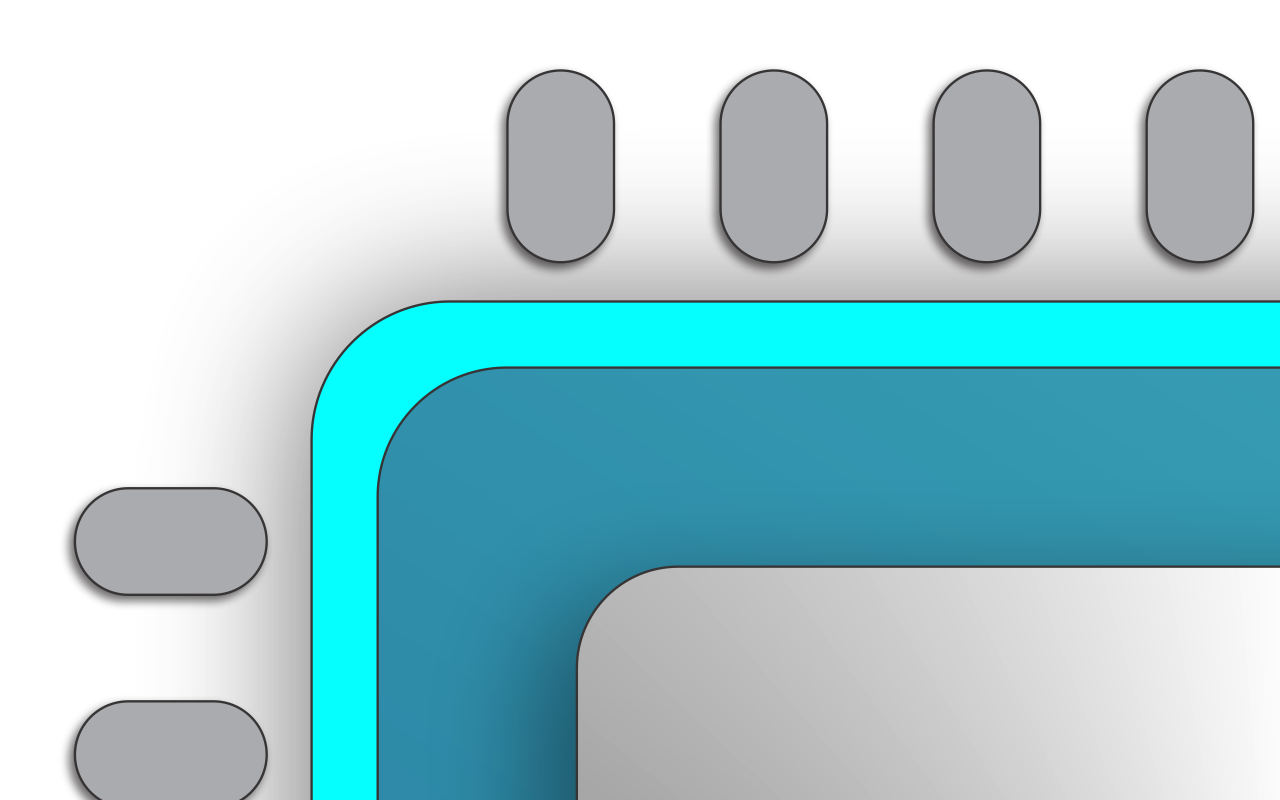
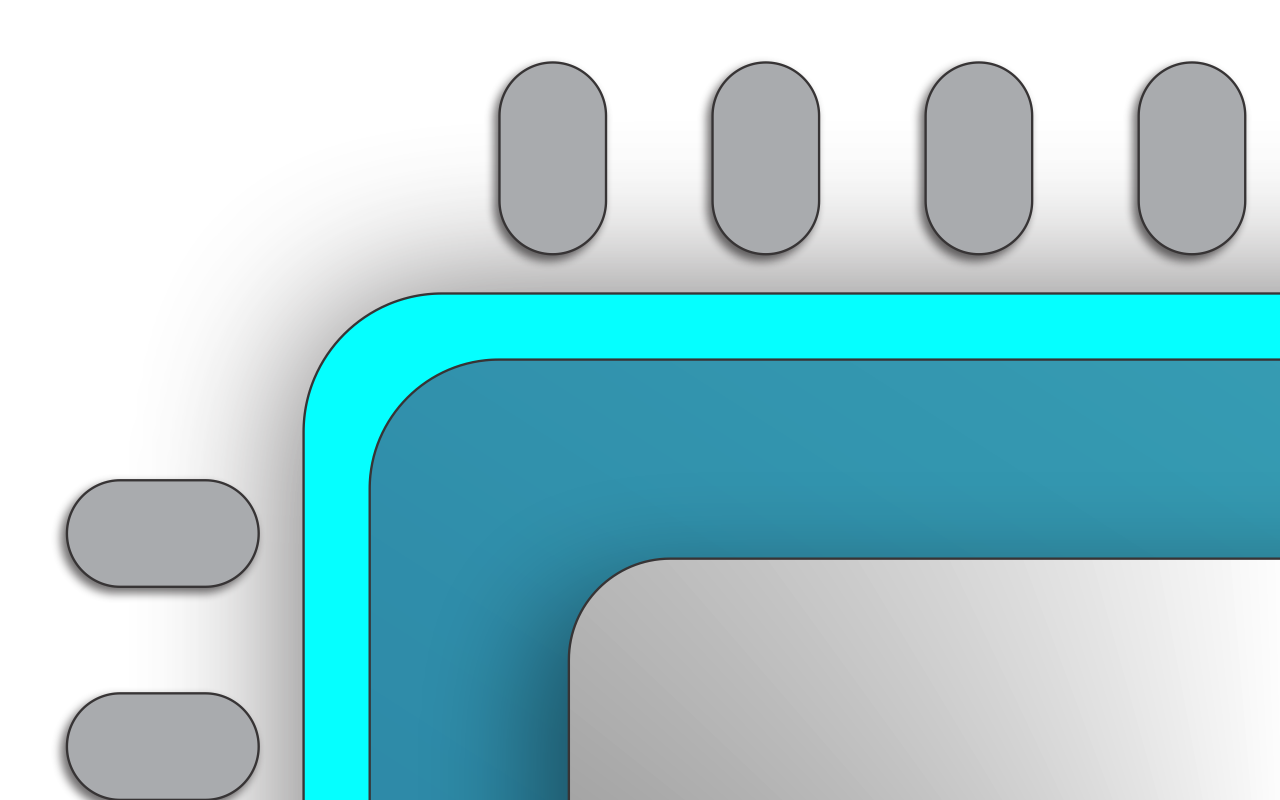
Before and after one commit to Samuel-Rodrigues1324/Samuel-Rodrigues1324.github.io, a plain HTML site: page index.html in a window 1280 px wide. Shown: the top 800 px of the page. Drawn offline with Linux system fonts and the light colour scheme; files that its build step writes are made by us from their sources.

Commit message:
Criando e Linkando Arquivo CSS

```diff
--- /dev/null
+++ b/imagens/css/style.css
@@ -0,0 +1,4 @@
+*{
+    margin: 0px;
+    padding: 0px;
+}
--- a/index.html
+++ b/index.html
@@ -4,6 +4,7 @@
     <meta charset="UTF-8">
     <meta name="viewport" content="width=device-width, initial-scale=1.0">
     <meta http-equiv="X-UA-Compatible" content="ie=edge">
+    <link rel="stylesheet" href="css/style.css">
 </head>
 <body>
 
```
